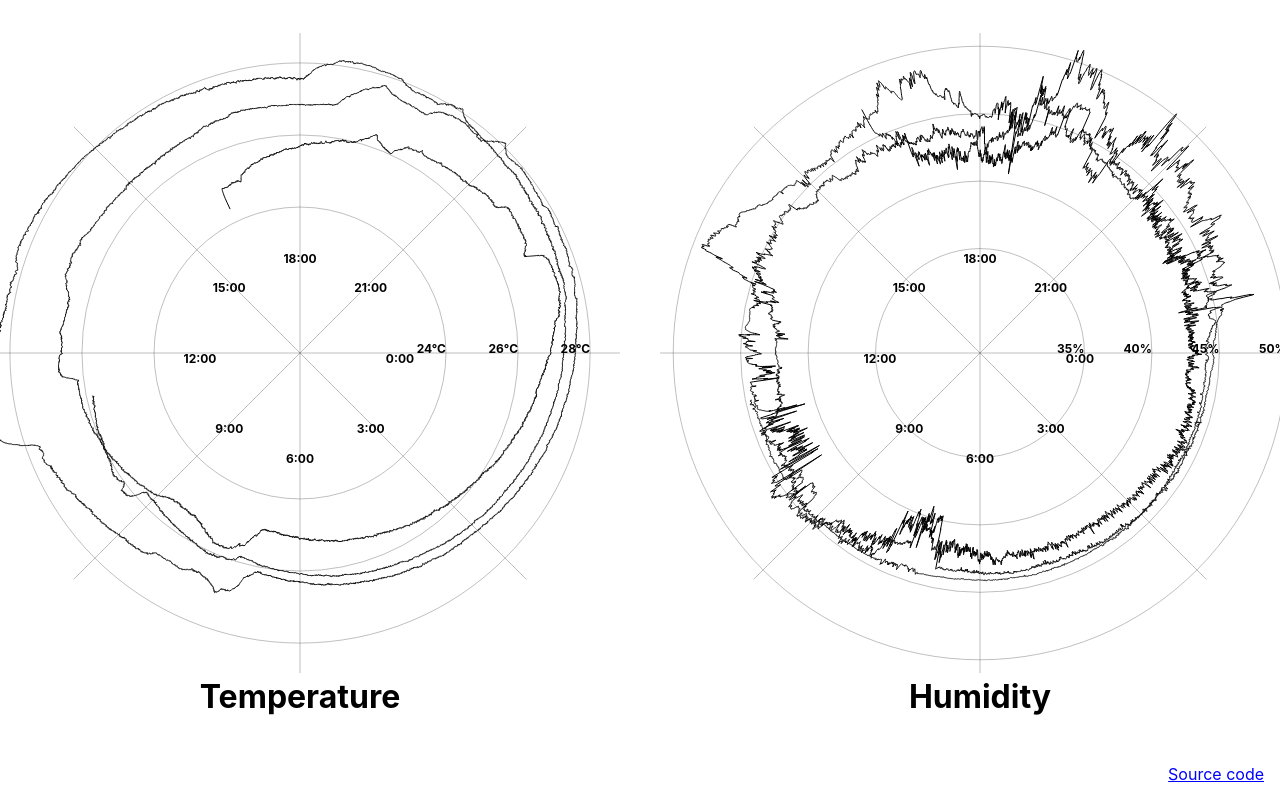
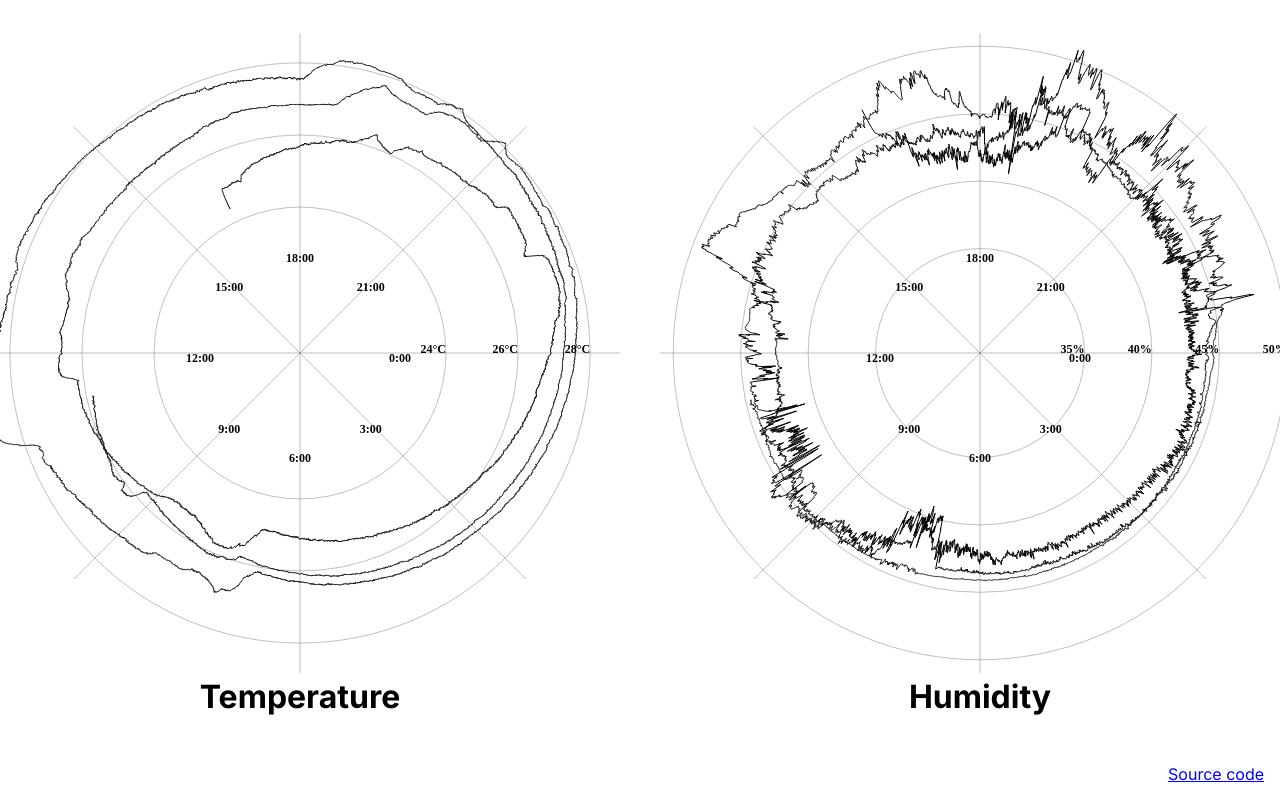
Before and after one commit to 190n/temperature-humidity-visualization, a website with bundled scripts: page index.html in a window 1280 px wide. Built offline with nearby package versions, Linux system fonts and the light colour scheme.

Commit message:
Change Google Fonts reference to Inter

```diff
--- a/index.html
+++ b/index.html
@@ -3,7 +3,7 @@
     <head>
         <meta charset="utf-8">
         <title>Data Visualization</title>
-        <link rel="stylesheet" href="https://fonts.googleapis.com/css2?family=IBM+Plex+Sans:wght@400;700&display=swap">
+        <link rel="stylesheet" href="https://fonts.googleapis.com/css2?family=Inter:wght@400;700&display=swap">
         <link rel="stylesheet" href="styles.scss">
     </head>
     <body>
```
